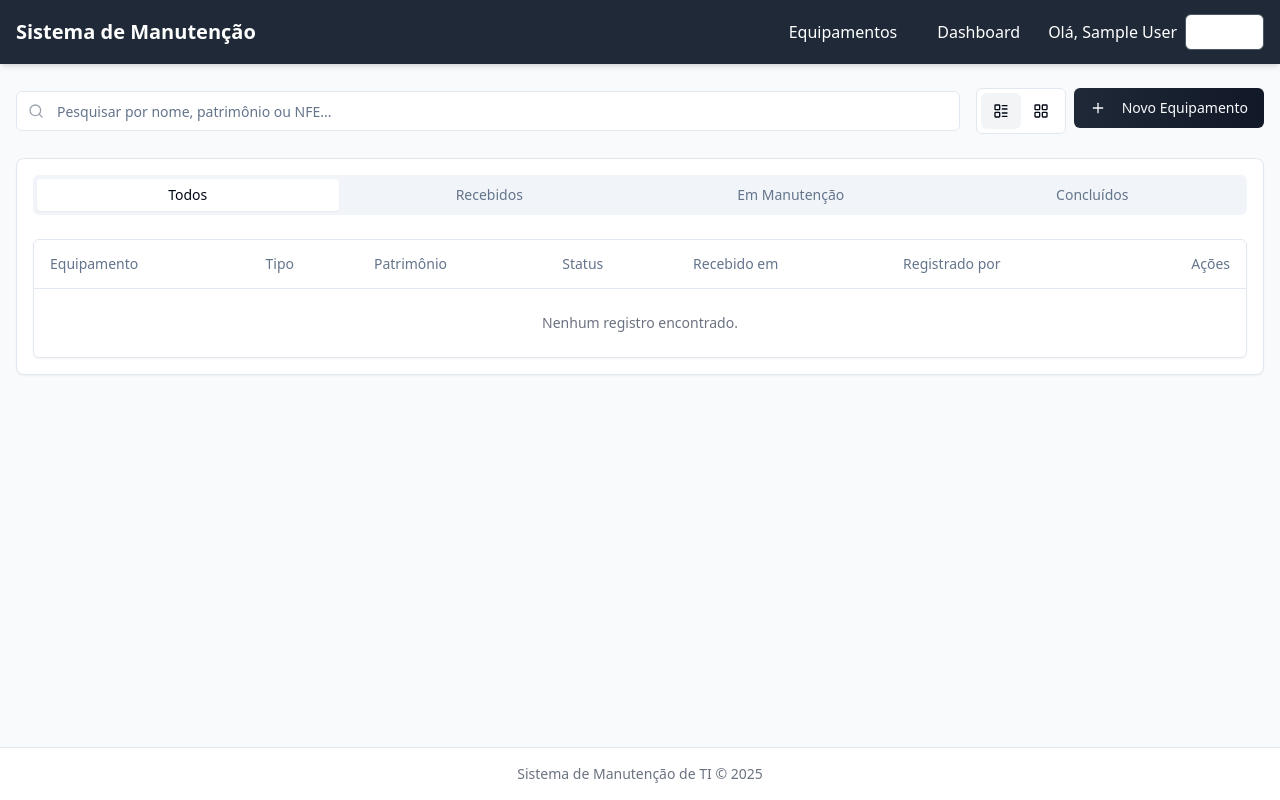
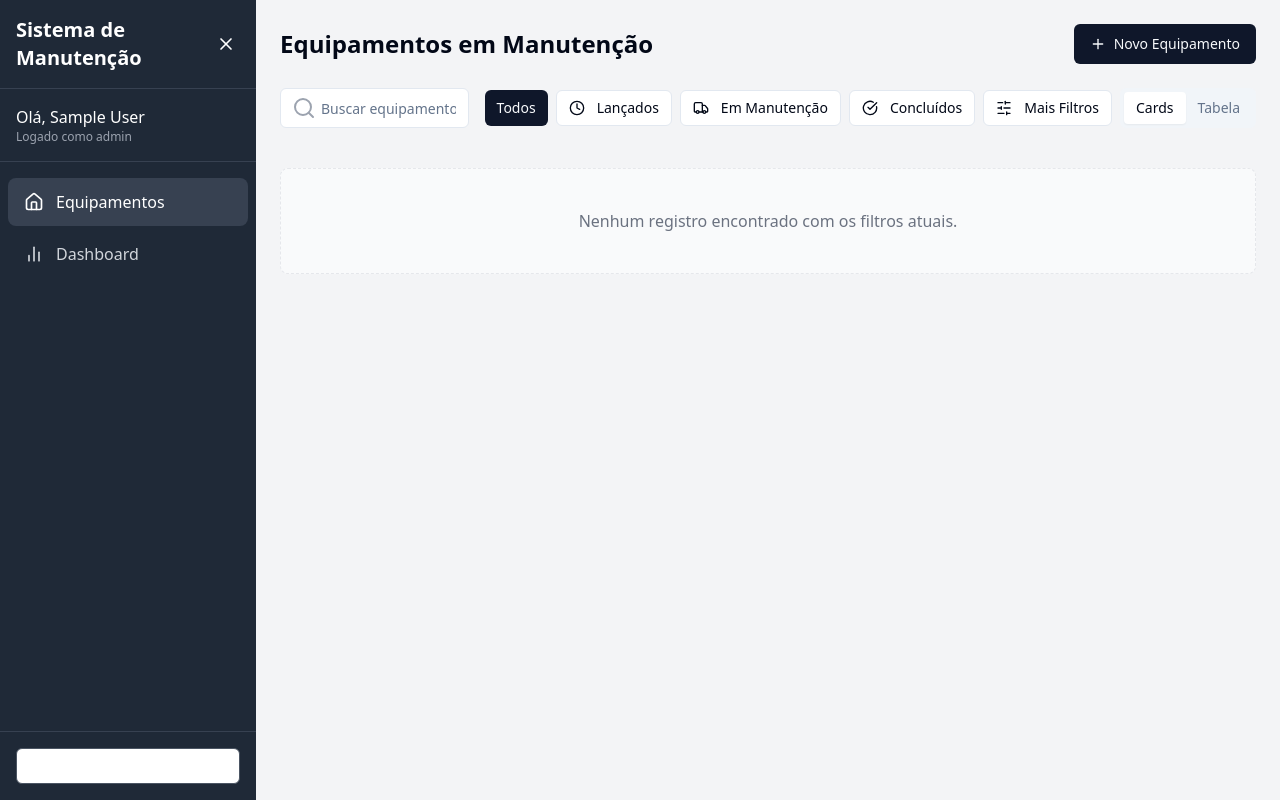
Before and after one commit to jailtonsdn/tech-manut, a React (Vite) app: page / in a window 1280 px wide. Built offline with nearby package versions, Linux system fonts and the light colour scheme; sample sign-in values are in the browser's storage.

Commit message:
Implement sidebar menu
The left sidebar menu will now be persistent across pages, providing easy navigation to different sections of the application.

```diff
--- /dev/null
+++ b/src/components/Layout.tsx
@@ -0,0 +1,22 @@
+
+import { ReactNode } from "react";
+import Sidebar from "./Sidebar";
+
+interface LayoutProps {
+  children: ReactNode;
+  activeFilter?: string;
+  onFilterChange?: (filter: string) => void;
+}
+
+const Layout = ({ children, activeFilter, onFilterChange }: LayoutProps) => {
+  return (
+    <div className="flex h-screen bg-gray-100">
+      <Sidebar activeFilter={activeFilter} onFilterChange={onFilterChange} />
+      <main className="flex-1 p-6 overflow-y-auto">
+        {children}
+      </main>
+    </div>
+  );
+};
+
+export default Layout;
--- /dev/null
+++ b/src/components/Sidebar.tsx
@@ -0,0 +1,116 @@
+
+import { useState } from "react";
+import { Link, useLocation, useNavigate } from "react-router-dom";
+import { Button } from "./ui/button";
+import { useAuth } from "@/contexts/AuthContext";
+import { BarChart2, LogOut, Home, Menu, X, Tool } from "lucide-react";
+import { cn } from "@/lib/utils";
+
+interface SidebarProps {
+  activeFilter?: string;
+  onFilterChange?: (filter: string) => void;
+}
+
+const Sidebar = ({ activeFilter = 'all', onFilterChange }: SidebarProps) => {
+  const [isCollapsed, setIsCollapsed] = useState(false);
+  const { user, logout } = useAuth();
+  const navigate = useNavigate();
+  const location = useLocation();
+
+  const handleLogout = () => {
+    logout();
+    navigate('/login');
+  };
+
+  const handleFilterClick = (filter: string) => {
+    if (onFilterChange) {
+      onFilterChange(filter);
+    }
+  };
+
+  const MenuItem = ({ to, icon, children }: { to: string; icon: React.ReactNode; children: React.ReactNode }) => {
+    const isActive = location.pathname === to;
+
+    return (
+      <Link
+        to={to}
+        className={cn(
+          "flex items-center px-4 py-3 rounded-lg transition-colors",
+          isActive
+            ? "bg-gray-700 text-white"
+            : "text-gray-300 hover:bg-gray-700 hover:text-white"
+        )}
+      >
+        {icon}
+        {!isCollapsed && <span className="ml-3">{children}</span>}
+      </Link>
+    );
+  };
+
+  return (
+    <div
+      className={cn(
+        "bg-gray-800 text-white h-screen flex flex-col transition-all duration-300",
+        isCollapsed ? "w-16" : "w-64"
+      )}
+    >
+      {/* Header */}
+      <div className="flex items-center justify-between p-4 border-b border-gray-700">
+        {!isCollapsed && <span className="text-xl font-bold">Sistema de Manutenção</span>}
+        <button
+          onClick={() => setIsCollapsed(!isCollapsed)}
+          className="p-1 rounded-lg hover:bg-gray-700 focus:outline-none"
+        >
+          {isCollapsed ? <Menu className="h-5 w-5" /> : <X className="h-5 w-5" />}
+        </button>
+      </div>
+
+      {/* User Info */}
+      <div className={cn(
+        "border-b border-gray-700 py-4 px-4",
+        isCollapsed ? "text-center" : ""
+      )}>
+        {!isCollapsed ? (
+          <div>
+            <p className="font-medium">Olá, {user?.name}</p>
+            <p className="text-xs text-gray-400">Logado como admin</p>
+          </div>
+        ) : (
+          <div className="flex justify-center">
+            <div className="h-8 w-8 rounded-full bg-gray-600 flex items-center justify-center">
+              {user?.name.charAt(0)}
+            </div>
+          </div>
+        )}
+      </div>
+
+      {/* Navigation */}
+      <div className="flex-1 py-4 px-2 space-y-1">
+        <MenuItem to="/" icon={<Home className="h-5 w-5" />}>
+          Equipamentos
+        </MenuItem>
+        <MenuItem to="/dashboard" icon={<BarChart2 className="h-5 w-5" />}>
+          Dashboard
+        </MenuItem>
+      </div>
+
+      {/* Logout */}
+      <div className="p-4 border-t border-gray-700">
+        <Button
+          variant="outline"
+          size="sm"
+          onClick={handleLogout}
+          className={cn(
+            "text-white border-gray-600 hover:bg-gray-700",
+            isCollapsed ? "w-full p-2 justify-center" : "w-full"
+          )}
+        >
+          <LogOut className="h-4 w-4" />
+          {!isCollapsed && <span className="ml-2">Sair</span>}
+        </Button>
+      </div>
+    </div>
+  );
+};
+
+export default Sidebar;
--- a/src/pages/Dashboard.tsx
+++ b/src/pages/Dashboard.tsx
@@ -8,6 +8,7 @@ import { Label } from '@/components/ui/label';
 import { getMaintenanceRecords } from '@/data/maintenanceData';
 import { MaintenanceRecord } from '@/types';
 import { BarChart, Bar, XAxis, YAxis, CartesianGrid, Tooltip, Legend, ResponsiveContainer, PieChart, Pie, Cell } from 'recharts';
+import Layout from '@/components/Layout';
 
 const Dashboard = () => {
   const [dateRange, setDateRange] = useState<'1m' | '3m' | '6m' | '1y' | 'custom'>('3m');
@@ -114,7 +115,8 @@ const Dashboard = () => {
   };
 
   return (
-    <div className="container mx-auto p-4 space-y-6">
+    <Layout>
+      <div className="space-y-6">
         <h1 className="text-2xl font-bold mb-4">Dashboard de Manutenção</h1>
 
         {/* Filtros */}
@@ -262,6 +264,7 @@ const Dashboard = () => {
           </Card>
         </div>
       </div>
+    </Layout>
   );
 };
 
--- a/src/pages/Index.tsx
+++ b/src/pages/Index.tsx
@@ -1,261 +1,265 @@
 
 import { useState, useEffect } from 'react';
-import { useMediaQuery } from '@/hooks/use-media-query';
-import { Dialog, DialogContent, DialogTrigger } from '@/components/ui/dialog';
+import { getMaintenanceRecords } from '@/data/maintenanceData';
+import { MaintenanceRecord } from '@/types';
+import MaintenanceCard from '@/components/MaintenanceCard';
+import MaintenanceTable from '@/components/MaintenanceTable';
+import MaintenanceForm from '@/components/MaintenanceForm';
 import { Button } from '@/components/ui/button';
 import { Input } from '@/components/ui/input';
+import { Dialog, DialogContent, DialogTrigger } from '@/components/ui/dialog';
 import { Tabs, TabsContent, TabsList, TabsTrigger } from '@/components/ui/tabs';
-import { MaintenanceRecord } from '@/types';
-import { getMaintenanceRecords } from '@/data/maintenanceData';
-import MaintenanceForm from '@/components/MaintenanceForm';
-import MaintenanceTable from '@/components/MaintenanceTable';
-import MaintenanceCard from '@/components/MaintenanceCard';
-import Navbar from '@/components/Navbar';
-import { Plus, Search, LayoutList, LayoutGrid } from 'lucide-react';
+import { Plus, Search, SlidersHorizontal, CheckCircle, Truck, Clock } from 'lucide-react';
+import Layout from '@/components/Layout';
 
 const Index = () => {
   const [records, setRecords] = useState<MaintenanceRecord[]>([]);
-  const [filteredRecords, setFilteredRecords] = useState<MaintenanceRecord[]>([]);
+  const [viewMode, setViewMode] = useState<'grid' | 'list'>('grid');
   const [searchQuery, setSearchQuery] = useState('');
   const [showAddDialog, setShowAddDialog] = useState(false);
-  const [view, setView] = useState<'list' | 'grid'>('list');
+  const [showFilterDialog, setShowFilterDialog] = useState(false);
   const [activeFilter, setActiveFilter] = useState('all');
-  const [activeStatus, setActiveStatus] = useState('all');
 
-  const isMobile = useMediaQuery("(max-width: 768px)");
+  // Filtros adicionais
+  const [filterType, setFilterType] = useState<string | null>(null);
+  const [filterBranch, setFilterBranch] = useState<string | null>(null);
+  const [filterDepartment, setFilterDepartment] = useState<string | null>(null);
 
-  // Load records from localStorage
+  useEffect(() => {
+    loadRecords();
+  }, []);
+
   const loadRecords = () => {
     const allRecords = getMaintenanceRecords();
     setRecords(allRecords);
-
-    // Apply any existing filters
-    applyFilters(allRecords, searchQuery, activeFilter, activeStatus);
   };
 
-  // Apply both search and type filters
-  const applyFilters = (recordsToFilter: MaintenanceRecord[], query: string, filter: string, status: string) => {
-    let result = [...recordsToFilter];
-
-    // Apply equipment type filter
-    if (filter !== 'all') {
-      result = result.filter(record => record.equipmentType === filter);
-    }
-
-    // Apply status filter
-    if (status !== 'all') {
-      result = result.filter(record => record.status === status);
-    }
-
-    // Apply search query if present
-    if (query.trim()) {
-      const searchLower = query.toLowerCase();
-      result = result.filter(record =>
-        record.equipmentName.toLowerCase().includes(searchLower) ||
-        record.assetTag.toLowerCase().includes(searchLower) ||
-        (record.invoiceNumber && record.invoiceNumber.toLowerCase().includes(searchLower))
-      );
-    }
-
-    setFilteredRecords(result);
+  const handleSearch = (e: React.ChangeEvent<HTMLInputElement>) => {
+    setSearchQuery(e.target.value);
   };
 
-  // Handle search input change
-  const handleSearchChange = (e: React.ChangeEvent<HTMLInputElement>) => {
-    const query = e.target.value;
-    setSearchQuery(query);
-    applyFilters(records, query, activeFilter, activeStatus);
+  const handleFilterChange = (filter: string) => {
+    setActiveFilter(filter);
   };
 
-  // Handle filter change
-  const handleFilterChange = (filter: string) => {
-    setActiveFilter(filter);
-    applyFilters(records, searchQuery, filter, activeStatus);
+  const handleClearFilters = () => {
+    setFilterType(null);
+    setFilterBranch(null);
+    setFilterDepartment(null);
+    setShowFilterDialog(false);
   };
 
-  // Handle status filter change
-  const handleStatusChange = (status: string) => {
-    setActiveStatus(status);
-    applyFilters(records, searchQuery, activeFilter, status);
+  const handleApplyFilters = () => {
+    setShowFilterDialog(false);
   };
 
-  // Initialize on component mount
-  useEffect(() => {
-    loadRecords();
+  // Função para filtrar os registros com base em todos os filtros
+  const filteredRecords = records.filter(record => {
+    // Filtro por texto de busca
+    const matchesSearch =
+      record.equipmentName.toLowerCase().includes(searchQuery.toLowerCase()) ||
+      record.assetTag.toLowerCase().includes(searchQuery.toLowerCase()) ||
+      (record.notes && record.notes.toLowerCase().includes(searchQuery.toLowerCase())) ||
+      (record.branch && record.branch.toLowerCase().includes(searchQuery.toLowerCase())) ||
+      (record.department && record.department.toLowerCase().includes(searchQuery.toLowerCase()));
 
-    // Set view based on screen size
-    if (isMobile) {
-      setView('grid');
-    }
-  }, [isMobile]);
+    // Filtro por status
+    const matchesStatus =
+      activeFilter === 'all' ||
+      (activeFilter === 'received' && record.status === 'received') ||
+      (activeFilter === 'sent' && record.status === 'sent') ||
+      (activeFilter === 'completed' && record.status === 'completed');
+
+    // Filtros adicionais
+    const matchesType = !filterType || record.equipmentType === filterType;
+    const matchesBranch = !filterBranch || (record.branch && record.branch.toLowerCase().includes(filterBranch.toLowerCase()));
+    const matchesDepartment = !filterDepartment || (record.department && record.department.toLowerCase().includes(filterDepartment.toLowerCase()));
+
+    return matchesSearch && matchesStatus && matchesType && matchesBranch && matchesDepartment;
+  });
+
+  // Opções únicas para os filtros
+  const typeOptions = [...new Set(records.map(r => r.equipmentType))];
+  const branchOptions = [...new Set(records.filter(r => r.branch).map(r => r.branch as string))];
+  const departmentOptions = [...new Set(records.filter(r => r.department).map(r => r.department as string))];
 
   return (
-    <div className="min-h-screen flex flex-col bg-gray-50">
-      <Navbar activeFilter={activeFilter} onFilterChange={handleFilterChange} />
-
-      <main className="flex-1 container px-4 py-6 mx-auto">
-        <div className="flex flex-col gap-6">
-          <div className="flex flex-col sm:flex-row justify-between items-start sm:items-center gap-4">
-            <div className="w-full sm:w-auto flex-1 relative">
-              <Search className="absolute left-3 top-1/2 transform -translate-y-1/2 text-gray-400 h-4 w-4" />
-              <Input
-                placeholder="Pesquisar por nome, patrimônio ou NFE..."
-                value={searchQuery}
-                onChange={handleSearchChange}
-                className="pl-10 bg-white"
-              />
-            </div>
-
-            <div className="flex gap-2 w-full sm:w-auto">
-              {!isMobile && (
-                <div className="bg-white border rounded-md p-1 flex">
-                  <Button
-                    variant="ghost"
-                    size="sm"
-                    className={view === 'list' ? 'bg-gray-100' : ''}
-                    onClick={() => setView('list')}
-                  >
-                    <LayoutList className="h-4 w-4" />
-                    <span className="sr-only">Lista</span>
-                  </Button>
-                  <Button
-                    variant="ghost"
-                    size="sm"
-                    className={view === 'grid' ? 'bg-gray-100' : ''}
-                    onClick={() => setView('grid')}
-                  >
-                    <LayoutGrid className="h-4 w-4" />
-                    <span className="sr-only">Grid</span>
-                  </Button>
-                </div>
-              )}
-
+    <Layout activeFilter={activeFilter} onFilterChange={handleFilterChange}>
+      <div className="flex flex-col gap-6 mb-10">
+        <div className="flex justify-between items-center">
+          <h1 className="text-2xl font-bold">Equipamentos em Manutenção</h1>
           <Dialog open={showAddDialog} onOpenChange={setShowAddDialog}>
             <DialogTrigger asChild>
-                  <Button className="bg-gradient-to-r from-gray-800 to-gray-900 hover:from-gray-900 hover:to-black transition-all duration-300">
-                    <Plus className="h-4 w-4 mr-2" />
+              <Button className="gap-2">
+                <Plus className="h-4 w-4" />
                 Novo Equipamento
               </Button>
             </DialogTrigger>
             <DialogContent className="sm:max-w-[600px] p-0">
-                  <MaintenanceForm
-                    onSubmit={() => {
+              <MaintenanceForm onSubmit={() => {
                 setShowAddDialog(false);
                 loadRecords();
-                    }}
-                  />
+              }} />
             </DialogContent>
           </Dialog>
         </div>
+
+        <div className="flex flex-col md:flex-row gap-4 items-start md:items-center">
+          <div className="flex-1 w-full md:w-auto">
+            <div className="relative">
+              <Search className="absolute left-3 top-1/2 transform -translate-y-1/2 text-gray-400" />
+              <Input
+                placeholder="Buscar equipamentos..."
+                value={searchQuery}
+                onChange={handleSearch}
+                className="pl-10"
+              />
+            </div>
           </div>
 
-          <div className="bg-white rounded-lg shadow-sm border">
-            <Tabs defaultValue="all" className="w-full" onValueChange={handleStatusChange}>
-              <div className="px-4 pt-4">
-                <TabsList className="grid grid-cols-4 w-full">
-                  <TabsTrigger value="all">Todos</TabsTrigger>
-                  <TabsTrigger value="received">Recebidos</TabsTrigger>
-                  <TabsTrigger value="sent">Em Manutenção</TabsTrigger>
-                  <TabsTrigger value="completed">Concluídos</TabsTrigger>
-                </TabsList>
+          <div className="flex flex-wrap gap-2 items-center">
+            <Button
+              variant={activeFilter === 'all' ? "default" : "outline"}
+              onClick={() => handleFilterChange('all')}
+              size="sm"
+            >
+              Todos
+            </Button>
+            <Button
+              variant={activeFilter === 'received' ? "default" : "outline"}
+              onClick={() => handleFilterChange('received')}
+              size="sm"
+              className={activeFilter === 'received' ? "bg-orange-600 hover:bg-orange-700" : ""}
+            >
+              <Clock className="h-4 w-4 mr-1" />
+              Lançados
+            </Button>
+            <Button
+              variant={activeFilter === 'sent' ? "default" : "outline"}
+              onClick={() => handleFilterChange('sent')}
+              size="sm"
+              className={activeFilter === 'sent' ? "bg-blue-600 hover:bg-blue-700" : ""}
+            >
+              <Truck className="h-4 w-4 mr-1" />
+              Em Manutenção
+            </Button>
+            <Button
+              variant={activeFilter === 'completed' ? "default" : "outline"}
+              onClick={() => handleFilterChange('completed')}
+              size="sm"
+              className={activeFilter === 'completed' ? "bg-green-600 hover:bg-green-700" : ""}
+            >
+              <CheckCircle className="h-4 w-4 mr-1" />
+              Concluídos
+            </Button>
+
+            <Dialog open={showFilterDialog} onOpenChange={setShowFilterDialog}>
+              <DialogTrigger asChild>
+                <Button variant="outline" size="sm">
+                  <SlidersHorizontal className="h-4 w-4 mr-1" />
+                  Mais Filtros
+                </Button>
+              </DialogTrigger>
+              <DialogContent className="sm:max-w-[500px]">
+                <h3 className="text-lg font-medium mb-4">Filtros Avançados</h3>
+                <div className="space-y-4">
+                  <div>
+                    <label className="block text-sm font-medium mb-1">Tipo de Equipamento</label>
+                    <select
+                      value={filterType || ''}
+                      onChange={(e) => setFilterType(e.target.value || null)}
+                      className="w-full p-2 border rounded-md"
+                    >
+                      <option value="">Todos</option>
+                      {typeOptions.map(type => (
+                        <option key={type} value={type}>
+                          {type === 'ups' ? 'Nobreak' : type === 'printer' ? 'Impressora' : 'Computador'}
+                        </option>
+                      ))}
+                    </select>
                   </div>
 
-              <TabsContent value="all" className="p-4">
-                {view === 'list' && !isMobile ? (
-                  <MaintenanceTable records={filteredRecords} onUpdate={loadRecords} />
-                ) : (
-                  <div className="grid grid-cols-1 md:grid-cols-2 lg:grid-cols-3 gap-4">
-                    {filteredRecords.length === 0 ? (
-                      <div className="col-span-full flex items-center justify-center py-10 text-center">
-                        <div className="max-w-sm">
-                          <p className="text-gray-500">Nenhum equipamento encontrado.</p>
-                          <Button
-                            variant="outline"
-                            className="mt-4"
-                            onClick={() => setShowAddDialog(true)}
+                  <div>
+                    <label className="block text-sm font-medium mb-1">Filial</label>
+                    <select
+                      value={filterBranch || ''}
+                      onChange={(e) => setFilterBranch(e.target.value || null)}
+                      className="w-full p-2 border rounded-md"
                     >
-                            <Plus className="h-4 w-4 mr-2" />
-                            Adicionar equipamento
+                      <option value="">Todas</option>
+                      {branchOptions.map(branch => (
+                        <option key={branch} value={branch}>{branch}</option>
+                      ))}
+                    </select>
+                  </div>
+
+                  <div>
+                    <label className="block text-sm font-medium mb-1">Setor</label>
+                    <select
+                      value={filterDepartment || ''}
+                      onChange={(e) => setFilterDepartment(e.target.value || null)}
+                      className="w-full p-2 border rounded-md"
+                    >
+                      <option value="">Todos</option>
+                      {departmentOptions.map(dept => (
+                        <option key={dept} value={dept}>{dept}</option>
+                      ))}
+                    </select>
+                  </div>
+
+                  <div className="flex justify-end space-x-2 pt-2">
+                    <Button variant="outline" onClick={handleClearFilters}>
+                      Limpar
+                    </Button>
+                    <Button onClick={handleApplyFilters}>
+                      Aplicar
                     </Button>
                   </div>
                 </div>
+              </DialogContent>
+            </Dialog>
+
+            <div className="ml-auto">
+              <Tabs value={viewMode} onValueChange={(v) => setViewMode(v as 'grid' | 'list')}>
+                <TabsList>
+                  <TabsTrigger value="grid">Cards</TabsTrigger>
+                  <TabsTrigger value="list">Tabela</TabsTrigger>
+                </TabsList>
+              </Tabs>
+            </div>
+          </div>
+        </div>
+
+        <div className="mt-4">
+          <Tabs value={viewMode} className="w-full">
+            <TabsContent value="grid" className="mt-0">
+              {filteredRecords.length === 0 ? (
+                <div className="text-center py-10 bg-gray-50 rounded-lg border border-dashed border-gray-200">
+                  <p className="text-gray-500">Nenhum registro encontrado com os filtros atuais.</p>
+                </div>
               ) : (
-                      filteredRecords.map(record => (
-                        <MaintenanceCard key={record.id} record={record} onUpdate={loadRecords} />
-                      ))
-                    )}
+                <div className="grid grid-cols-1 md:grid-cols-2 lg:grid-cols-3 gap-4">
+                  {filteredRecords.map(record => (
+                    <MaintenanceCard
+                      key={record.id}
+                      record={record}
+                      onUpdate={loadRecords}
+                    />
+                  ))}
                 </div>
               )}
             </TabsContent>
 
-              <TabsContent value="received" className="p-4">
-                {view === 'list' && !isMobile ? (
-                  <MaintenanceTable records={filteredRecords} onUpdate={loadRecords} />
-                ) : (
-                  <div className="grid grid-cols-1 md:grid-cols-2 lg:grid-cols-3 gap-4">
-                    {filteredRecords.length === 0 ? (
-                      <div className="col-span-full flex items-center justify-center py-10 text-center">
-                        <div className="max-w-sm">
-                          <p className="text-gray-500">Nenhum equipamento com status "Recebido".</p>
-                        </div>
-                      </div>
-                    ) : (
-                      filteredRecords.map(record => (
-                        <MaintenanceCard key={record.id} record={record} onUpdate={loadRecords} />
-                      ))
-                    )}
-                  </div>
-                )}
-              </TabsContent>
-
-              <TabsContent value="sent" className="p-4">
-                {view === 'list' && !isMobile ? (
-                  <MaintenanceTable records={filteredRecords} onUpdate={loadRecords} />
-                ) : (
-                  <div className="grid grid-cols-1 md:grid-cols-2 lg:grid-cols-3 gap-4">
-                    {filteredRecords.length === 0 ? (
-                      <div className="col-span-full flex items-center justify-center py-10 text-center">
-                        <div className="max-w-sm">
-                          <p className="text-gray-500">Nenhum equipamento com status "Em Manutenção".</p>
-                        </div>
-                      </div>
-                    ) : (
-                      filteredRecords.map(record => (
-                        <MaintenanceCard key={record.id} record={record} onUpdate={loadRecords} />
-                      ))
-                    )}
-                  </div>
-                )}
-              </TabsContent>
-
-              <TabsContent value="completed" className="p-4">
-                {view === 'list' && !isMobile ? (
-                  <MaintenanceTable records={filteredRecords} onUpdate={loadRecords} />
-                ) : (
-                  <div className="grid grid-cols-1 md:grid-cols-2 lg:grid-cols-3 gap-4">
-                    {filteredRecords.length === 0 ? (
-                      <div className="col-span-full flex items-center justify-center py-10 text-center">
-                        <div className="max-w-sm">
-                          <p className="text-gray-500">Nenhum equipamento com status "Concluído".</p>
-                        </div>
-                      </div>
-                    ) : (
-                      filteredRecords.map(record => (
-                        <MaintenanceCard key={record.id} record={record} onUpdate={loadRecords} />
-                      ))
-                    )}
-                  </div>
-                )}
+            <TabsContent value="list" className="mt-0">
+              <MaintenanceTable
+                records={filteredRecords}
+                onUpdate={loadRecords}
+              />
             </TabsContent>
           </Tabs>
         </div>
       </div>
-      </main>
-
-      <footer className="py-4 border-t bg-white text-center text-sm text-gray-500">
-        Sistema de Manutenção de TI &copy; {new Date().getFullYear()}
-      </footer>
-    </div>
+    </Layout>
   );
 };
 
```
Lines whose indentation alone changed are shown as unchanged.
